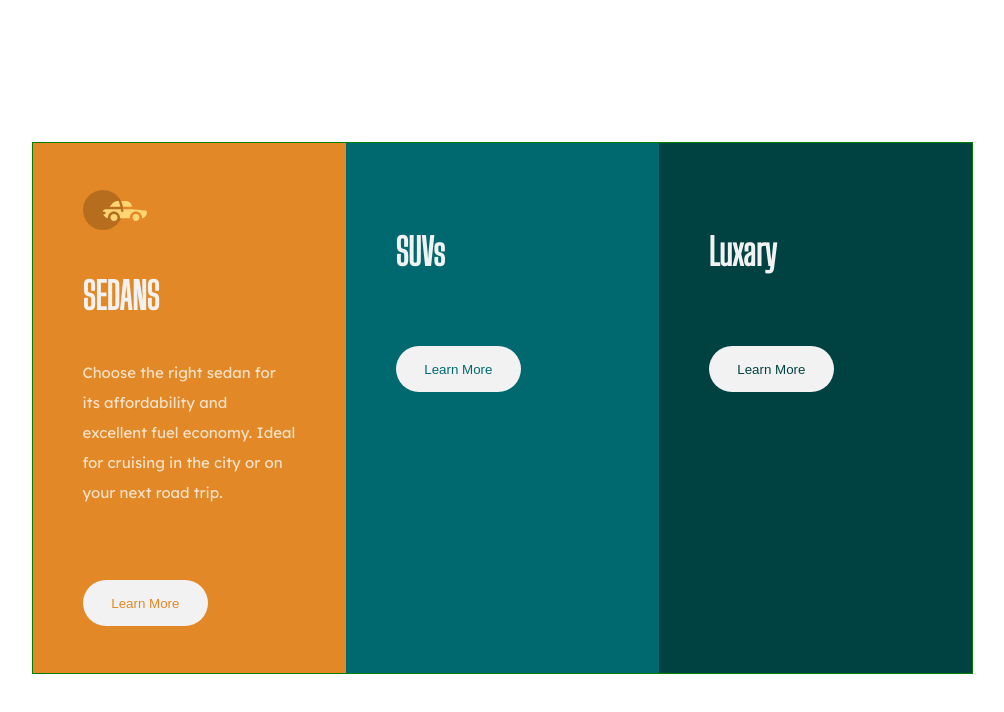
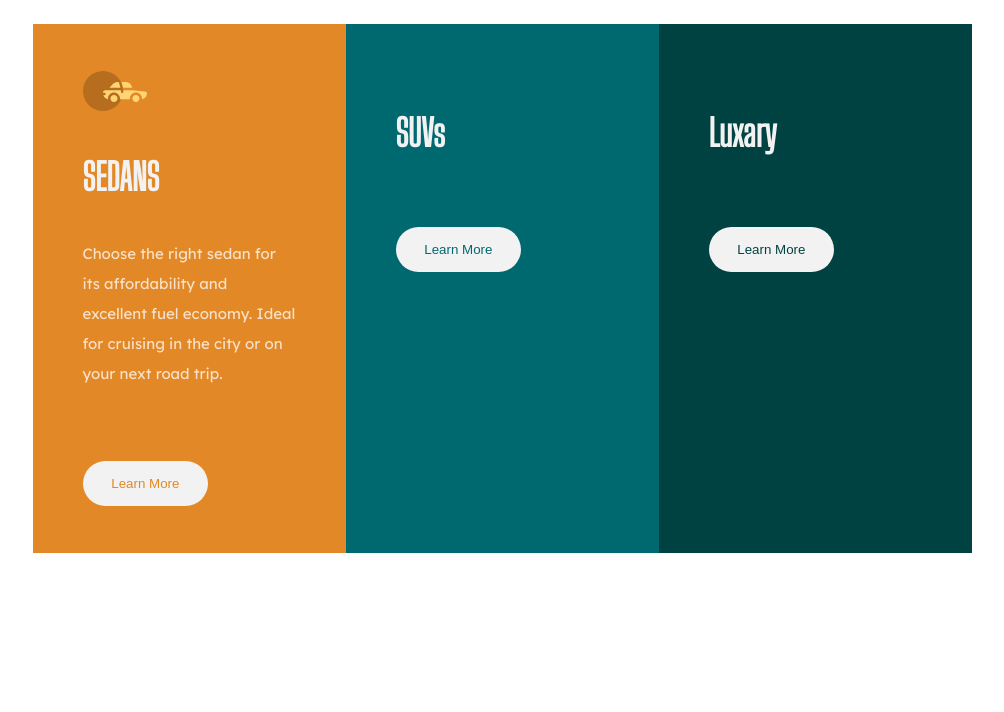
Before and after one commit to brian7homas/3-column-cards, a React (Create React App) app: page / in a window 1280 px wide. Shown: the top 712 px of the page, without its empty margins (138-1142 px from the left). Built offline with nearby package versions, Linux system fonts and the light colour scheme.

Commit message:
refactor(Container): ADJUSTMENTS
minor adjustments to size of cards/container

```diff
--- a/src/styles/app.css
+++ b/src/styles/app.css
@@ -10,5 +10,5 @@
   display:flex;
   justify-content: center;
   align-items: center;
-  height:100vh;
+  padding: 1em;
 }
--- a/src/styles/container.css
+++ b/src/styles/container.css
@@ -1,4 +1,3 @@
 .box{
   display:flex;
-  border: 1px solid green;
 }
```
